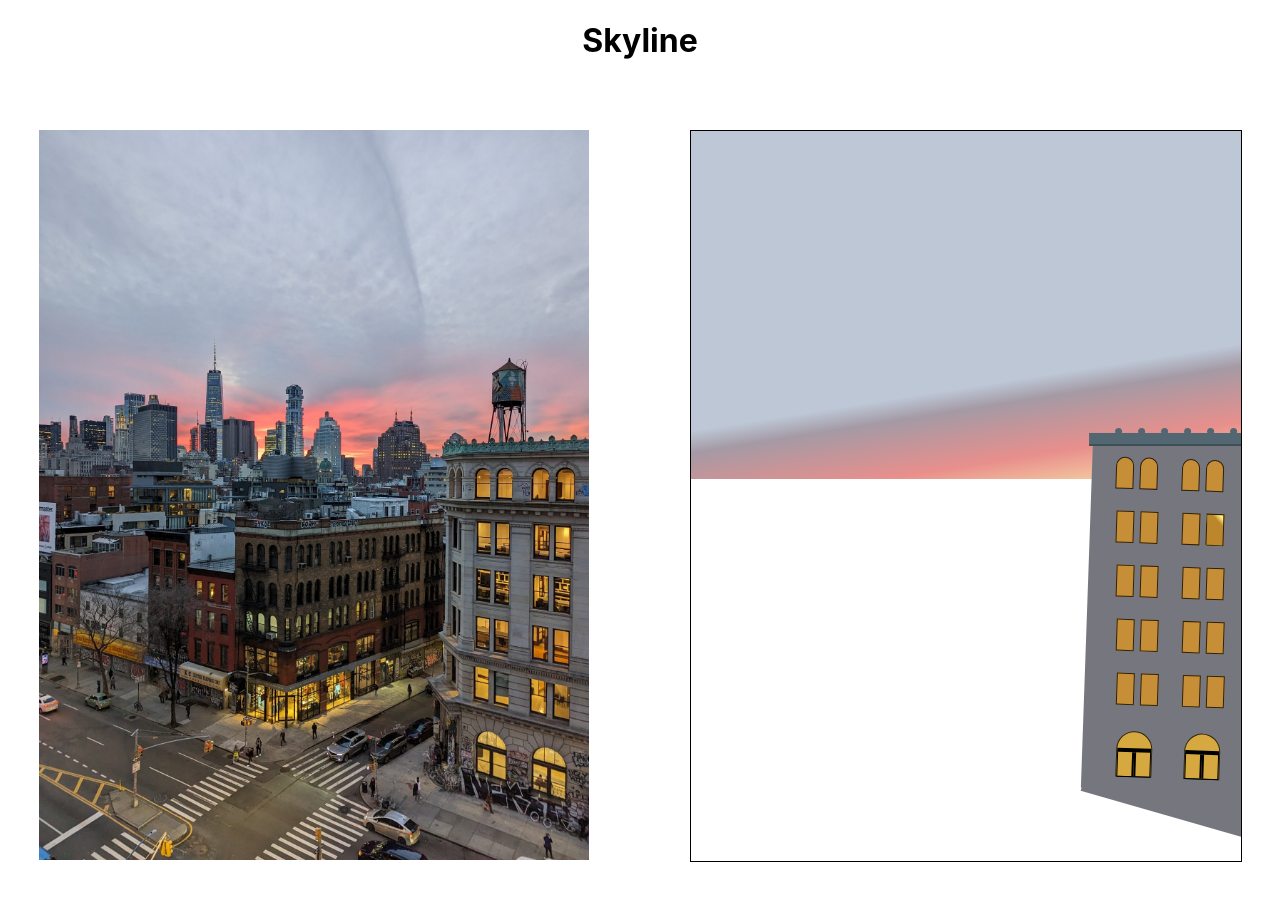
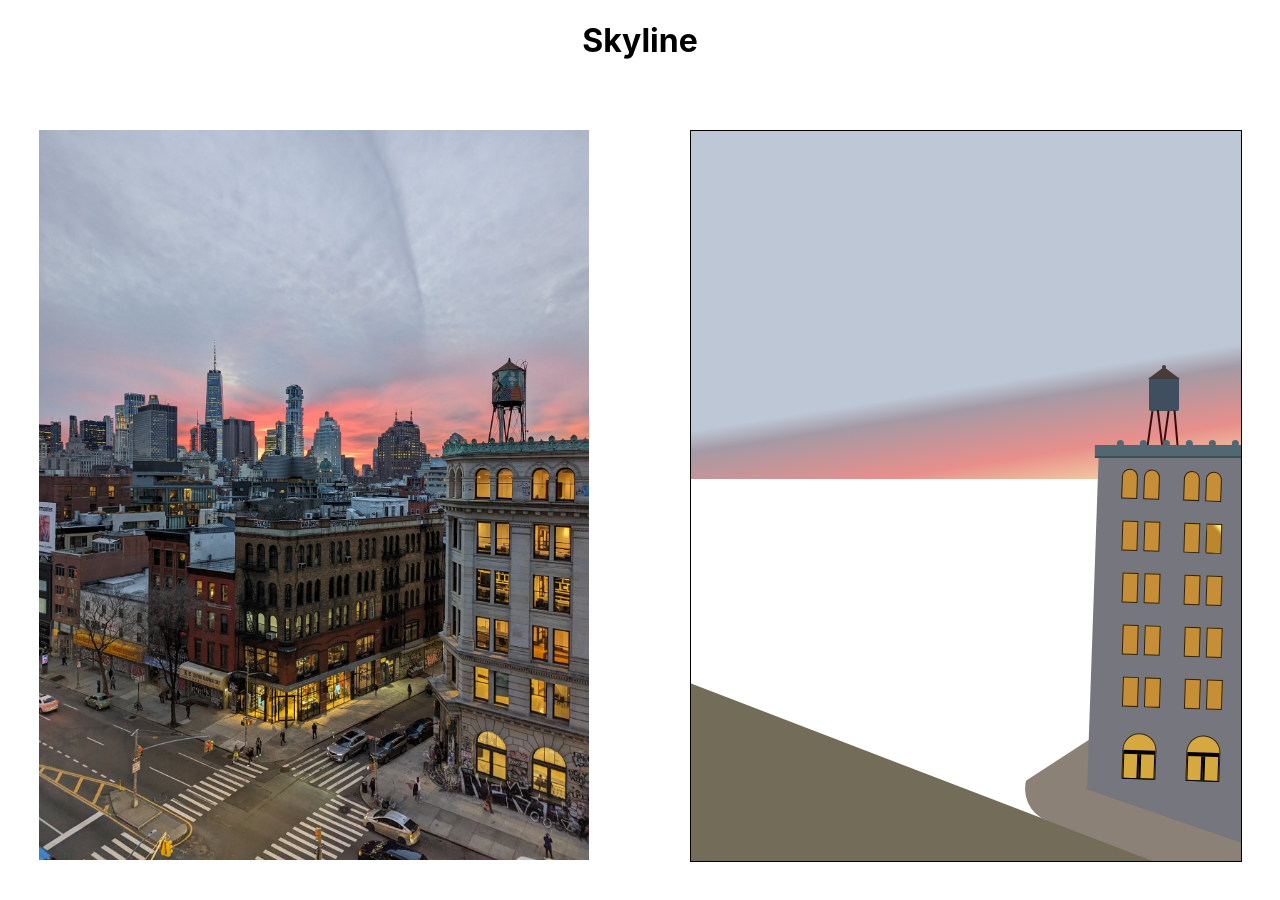
Before and after one commit to Scotty813/skyline, a React (Create React App) app: page / in a window 1280 px wide. Shown: the top 900 px of the page. Before the commit the page ends 864 px from the top, so only its background shows below. Built offline with nearby package versions, Linux system fonts and the light colour scheme.

Commit message:
added sidewalk and main street

```diff
--- a/public/index.html
+++ b/public/index.html
@@ -28,7 +28,8 @@
   </head>
   <body>
     <noscript>You need to enable JavaScript to run this app.</noscript>
-    <div id="root"></div>
+    <!-- <div id="root"></div> -->
+    <div id="root" style="height: 2000px"></div>
     <!--
       This HTML file is a template.
       If you open it directly in the browser, you will see an empty page.
--- a/src/components/BigBuildingRight.js
+++ b/src/components/BigBuildingRight.js
@@ -1,23 +1,24 @@
+import { WaterThing } from "./WaterThing"
 import styled from "@emotion/styled"
 
-const rotate = "16deg"
+const rotate = "19deg"
 
 const BuildingOverlay1 = styled.div`
   position: absolute;
-  bottom: 60px;
+  bottom: 63px;
   right: 0;
   height: 354px;
   width: 200px;
   background: #76777e;
-  transform: rotate(${rotate}) translate(88px);
+  transform: rotate(${rotate}) translate(103px);
 `
 
 const BuildingOverlay2 = styled.div`
   position: absolute;
   transform: rotate(2deg);
-  bottom: 70px;
-  right: -46px;
-  height: 354px;
+  bottom: 71px;
+  right: -52px;
+  height: 341px;
   width: 200px;
   background: #76777e;
 `
@@ -27,8 +28,8 @@ const Row = styled.div`
 `
 const RectanlgeWindow = styled.span`
   display: inline-block;
-  height: 30px;
-  width: 16px;
+  height: 28px;
+  width: 14px;
   background: #c68e36;
   border: 1px solid #000000c4;
   &:nth-child(1),
@@ -54,7 +55,7 @@ const BigOvalWindow = styled(OvalWindow)`
   border-radius: 18px 18px 0 0;
   background: #d6a840;
   height: 44px;
-  width: 34px;
+  width: 32px;
 `
 const GreenTop = styled.div`
   position: absolute;
@@ -76,6 +77,7 @@ const GreenTopDots = styled.div`
 export const BigBuildingRight = () => {
   return (
     <div>
+      <WaterThing />
       <BuildingOverlay1 />
       <BuildingOverlay2>
         <GreenTop>
@@ -83,7 +85,7 @@ export const BigBuildingRight = () => {
             style={{
               display: "flex",
               gap: "16px",
-              marginLeft: "26px",
+              marginLeft: "22px",
               marginTop: "-5px",
             }}
           >
@@ -158,7 +160,7 @@ export const BigBuildingRight = () => {
             marginTop: "22px",
           }}
         >
-          <BigOvalWindow style={{ marginRight: "32px" }}>
+          <BigOvalWindow style={{ marginRight: "30px" }}>
             <div
               style={{
                 display: "flex",
--- a/src/components/Skyline.js
+++ b/src/components/Skyline.js
@@ -1,5 +1,7 @@
 import { BigBuildingRight } from "./BigBuildingRight"
-import { Sky } from "./Sky/Sky"
+import { MainStreet } from "./street/MainStreet"
+import { RightBuildingSidewalk } from "./sidewalk/RightBuildingSidewalk"
+import { Sky } from "./sky/Sky"
 
 export const Skyline = () => {
   return (
@@ -15,6 +17,8 @@ export const Skyline = () => {
     >
       <Sky />
       <BigBuildingRight />
+      <RightBuildingSidewalk />
+      <MainStreet />
     </div>
   )
 }
--- /dev/null
+++ b/src/components/WaterThing.js
@@ -0,0 +1,53 @@
+import styled from "@emotion/styled"
+
+const TopperDot = styled.div`
+  position: absolute;
+  top: -12px;
+  right: 13px;
+  width: 4px;
+  height: 4px;
+  border-radius: 50%;
+  background: #483b38;
+`
+const Topper = styled.div`
+  position: absolute;
+  top: -10px;
+  right: -1px;
+  width: 0;
+  height: 0;
+  border-left: 16px solid transparent;
+  border-right: 16px solid transparent;
+  border-bottom: 12px solid #483b38;
+`
+const Body = styled.div`
+  height: 34px;
+  width: 30px;
+  border-radius: 2px;
+  background: #404f60;
+`
+const Leg = styled.div`
+  height: 35px;
+  border-left: 2px solid #3d0b0e;
+`
+
+export const WaterThing = () => {
+  return (
+    <div
+      style={{
+        position: "absolute",
+        right: "62px",
+        top: "246px",
+      }}
+    >
+      <TopperDot />
+      <Topper />
+      <Body />
+      <div style={{ display: "flex" }}>
+        <Leg style={{ transform: "rotate(8deg) translate(0px, 0px)" }} />
+        <Leg style={{ transform: "rotate(353deg) translate(8px, 0px)" }} />
+        <Leg style={{ transform: "rotate(8deg) translate(12px, -2px)" }} />
+        <Leg style={{ transform: "rotate(355deg) translate(20px, 1px)" }} />
+      </div>
+    </div>
+  )
+}
--- /dev/null
+++ b/src/components/sidewalk/RightBuildingSidewalk.js
@@ -0,0 +1,36 @@
+import styled from "@emotion/styled"
+
+const Sidewalk = styled.div`
+  background: #8c8177;
+  height: 96px;
+  width: 375px;
+  border: 1px solid #8c8177;
+  transform: rotate(21deg);
+  border-radius: 0px 0px 0px 34px;
+  border-left: transparent;
+  border-top: transparent;
+`
+const SidewalkOverlay = styled.div`
+  position: absolute;
+  top: -129px;
+  left: 35px;
+  transform: rotate(57deg);
+  height: 144px;
+  border-right: 40px solid white;
+`
+
+export const RightBuildingSidewalk = () => {
+  return (
+    <div
+      style={{
+        position: "absolute",
+        bottom: "-18px",
+        right: "-155px",
+        zIndex: "-1",
+      }}
+    >
+      <Sidewalk></Sidewalk>
+      <SidewalkOverlay />
+    </div>
+  )
+}
--- /dev/null
+++ b/src/components/street/MainStreet.js
@@ -0,0 +1,17 @@
+import styled from "@emotion/styled"
+
+const Main = styled.div`
+  position: relative;
+  height: 200px;
+  width: 550px;
+  transform: rotate(21deg);
+  background: #736c59;
+`
+
+export const MainStreet = () => {
+  return (
+    <div style={{ position: "absolute", bottom: "-108px", left: "-71px" }}>
+      <Main />
+    </div>
+  )
+}
```
